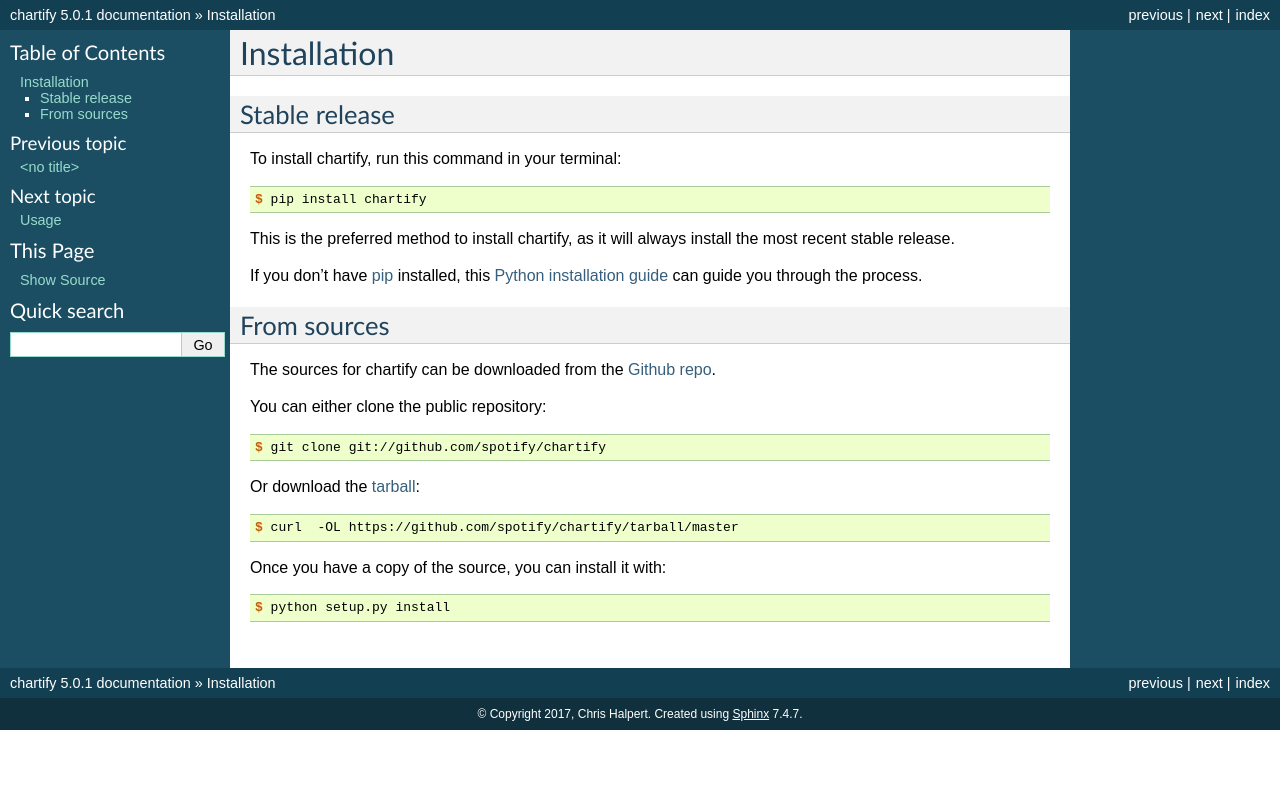
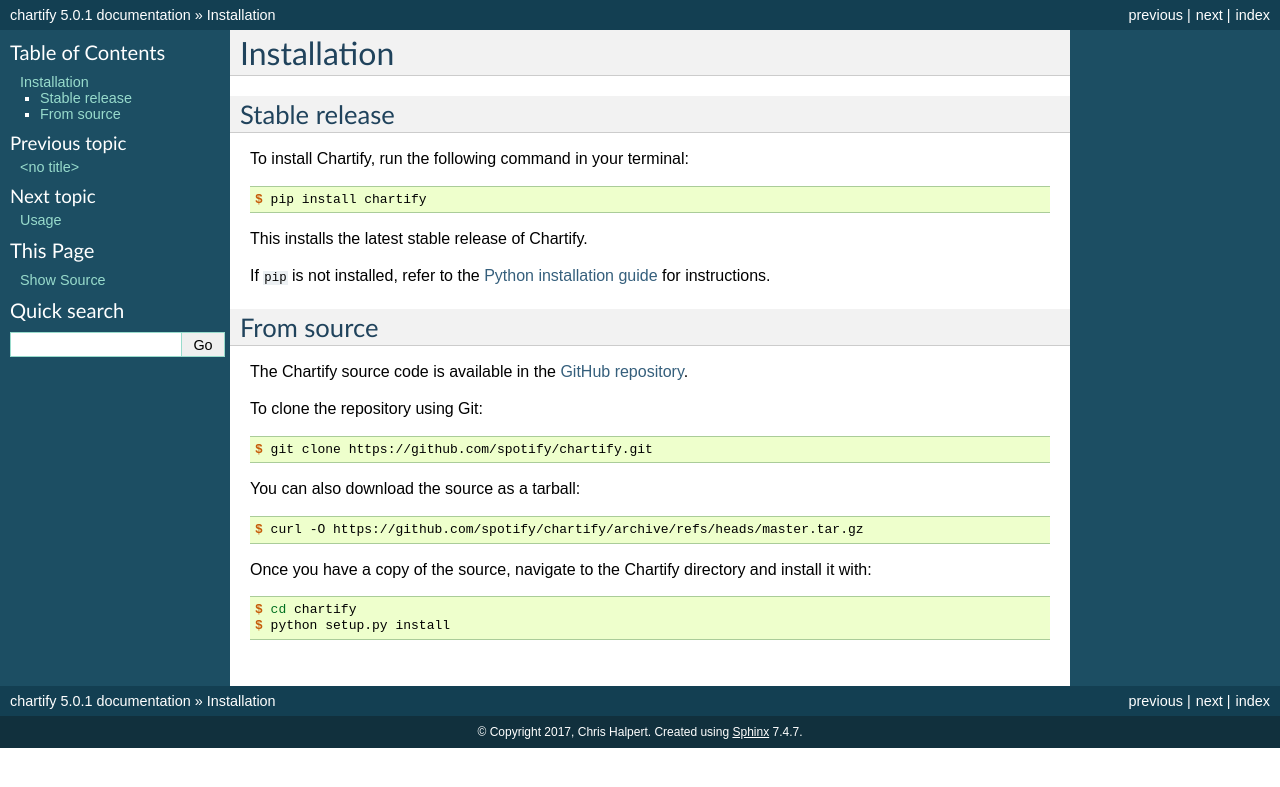
Before and after one commit to spotify/chartify, a Sphinx documentation site: the page built from docs/installation.rst, in a window 1280 px wide. Shown: the top 787 px of the page. Built offline with Sphinx 7.4.7, drawn with Linux system fonts in a browser that asks for light colours; pages that are not in the unit, such as notebooks, are missing from menus.

Commit message:
docs: improve installation instructions

```diff
--- a/docs/installation.rst
+++ b/docs/installation.rst
@@ -1,51 +1,48 @@
-.. highlight:: shell
-
 ============
 Installation
 ============
 
-
 Stable release
 --------------
 
-To install chartify, run this command in your terminal:
+To install Chartify, run the following command in your terminal:
 
 .. code-block:: console
 
     $ pip install chartify
 
-This is the preferred method to install chartify, as it will always install the most recent stable release.
+This installs the latest stable release of Chartify.
 
-If you don't have `pip`_ installed, this `Python installation guide`_ can guide
-you through the process.
+If ``pip`` is not installed, refer to the `Python installation guide`_
+for instructions.
 
-.. _pip: https://pip.pypa.io
-.. _Python installation guide: http://docs.python-guide.org/en/latest/starting/installation/
+.. _Python installation guide:
+   https://docs.python.org/3/installing/
 
+From source
+-----------
 
-From sources
-------------
+The Chartify source code is available in the `GitHub repository`_.
 
-The sources for chartify can be downloaded from the `Github repo`_.
-
-You can either clone the public repository:
+To clone the repository using Git:
 
 .. code-block:: console
 
-    $ git clone git://github.com/spotify/chartify
+    $ git clone https://github.com/spotify/chartify.git
 
-Or download the `tarball`_:
+You can also download the source as a tarball:
 
 .. code-block:: console
 
-    $ curl  -OL https://github.com/spotify/chartify/tarball/master
+    $ curl -O https://github.com/spotify/chartify/archive/refs/heads/master.tar.gz
 
-Once you have a copy of the source, you can install it with:
+Once you have a copy of the source, navigate to the Chartify directory
+and install it with:
 
 .. code-block:: console
 
+    $ cd chartify
     $ python setup.py install
 
-
-.. _Github repo: https://github.com/spotify/chartify
-.. _tarball: https://github.com/spotify/chartify/tarball/master
+.. _GitHub repository:
+   https://github.com/spotify/chartify
```
